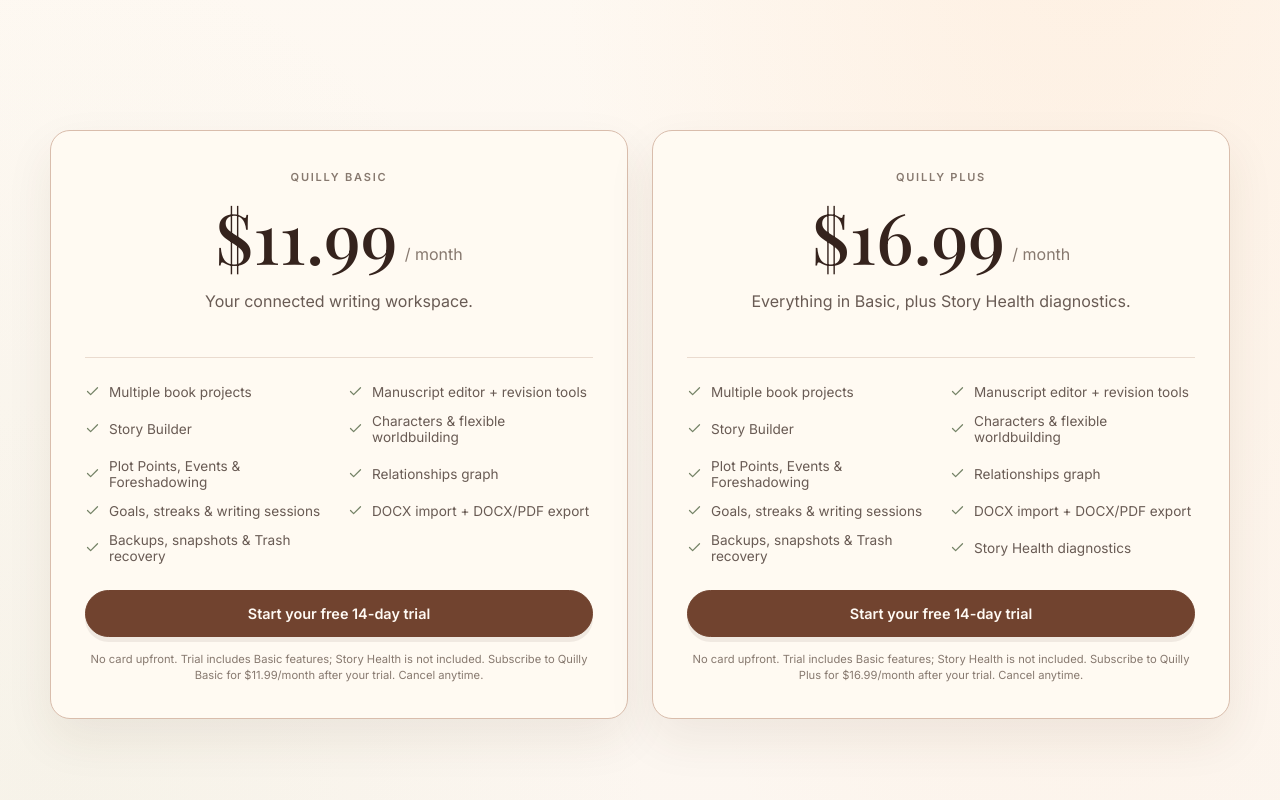
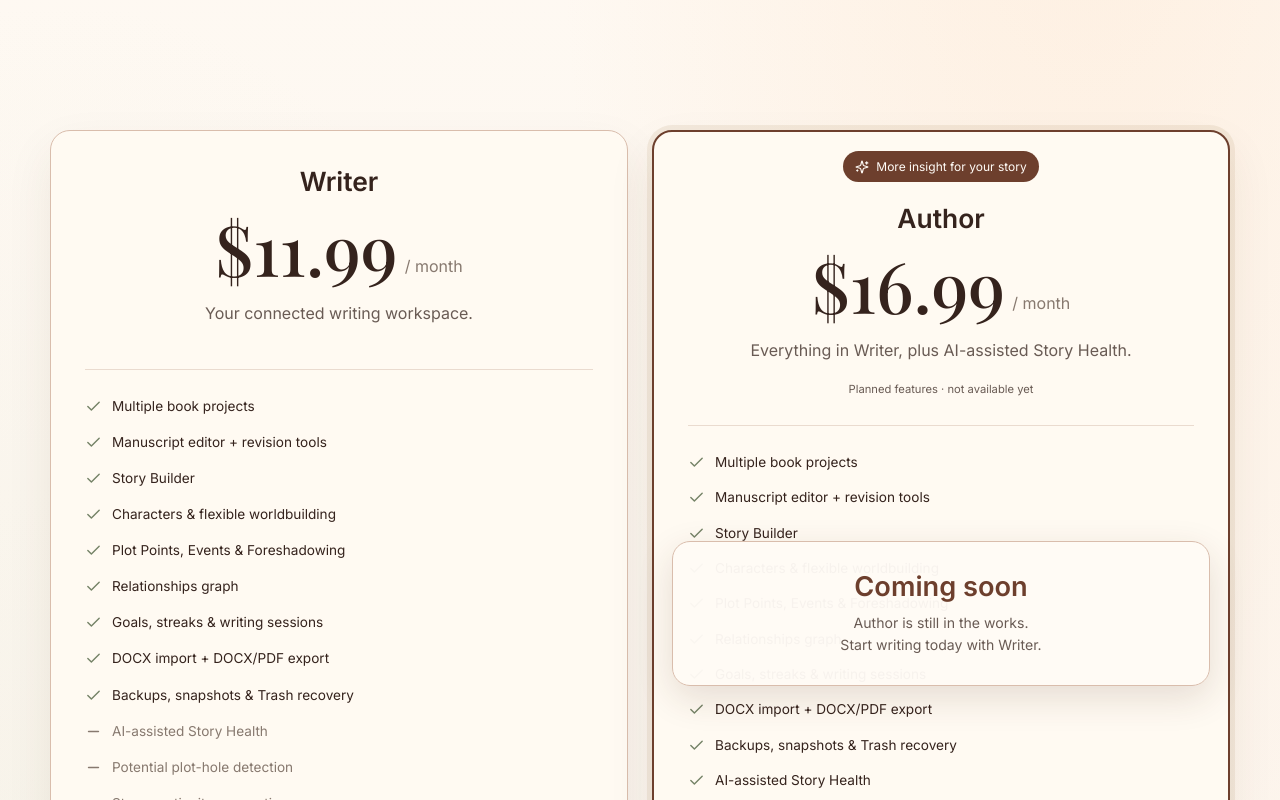
Before and after one commit to mhanna50/Bookworm-Site, a Next.js app: page /pricing in a window 1280 px wide. Shown: the part 500-1300 px from the top of the page. Built offline with nearby package versions, Linux system fonts and the light colour scheme; no server answers.

Commit message:
Compare Writer and upcoming Author plans with highlighted AI features

```diff
--- a/app/globals.css
+++ b/app/globals.css
@@ -979,3 +979,19 @@ body:before { opacity:.10; }
 }
 
 @media(max-width:760px){.pricing-wrap{grid-template-columns:1fr}}
+
+/* Writer / Author comparison */
+.pricing-wrap{align-items:stretch}
+.plan-card{position:relative;display:flex;flex-direction:column;min-width:0}
+.plan-card-author{border:2px solid var(--mocha);box-shadow:0 0 0 5px rgba(167,130,85,.12),var(--shadow)}
+.plan-name{font-size:1.65rem;margin:0 0 16px}
+.plan-highlight{display:flex;align-items:center;justify-content:center;gap:7px;background:var(--mocha);color:var(--ivory);border-radius:999px;padding:8px 12px;font-size:.75rem;margin:-15px auto 20px}
+.plan-checklist{list-style:none;padding:26px 0;margin:0;display:grid;gap:15px;flex:1}
+.plan-checklist li{display:flex;align-items:flex-start;gap:10px;font-size:.85rem;line-height:1.5}
+.plan-checklist svg{flex:none;color:var(--sage);margin-top:2px}
+.plan-checklist .plan-excluded{color:var(--muted)}
+.plan-checklist .plan-excluded svg{color:var(--muted)}
+.plan-coming-soon{position:absolute;z-index:1;left:18px;right:18px;top:45%;padding:28px 18px;text-align:center;background:rgba(255,251,246,.96);border:1px solid var(--line-strong);border-radius:18px;box-shadow:0 12px 36px rgba(80,45,30,.14)}
+.plan-coming-soon strong{display:block;font-size:1.7rem;color:var(--mocha)}
+.plan-coming-soon span{display:block;margin-top:9px;font-size:.88rem;line-height:1.6;color:var(--smoke)}
+.sr-only{position:absolute;width:1px;height:1px;padding:0;margin:-1px;overflow:hidden;clip:rect(0,0,0,0);white-space:nowrap;border:0}
--- a/app/pricing/layout.tsx
+++ b/app/pricing/layout.tsx
@@ -1,8 +1,8 @@
 import type { Metadata } from "next";
 
 export const metadata: Metadata = {
-  title: "Pricing — Basic $11.99 or Plus $16.99/Month",
-  description: "Try Quilly free for 14 days with no credit card required. Choose Basic for $11.99/month with writing, planning, relationships and exports, or Plus for $16.99/month including Story Health.",
+  title: "Pricing — Writer $11.99 or Author $16.99/Month",
+  description: "Try Quilly free for 14 days with no credit card required. Choose Writer for $11.99/month with writing, planning, relationships and exports, Author is coming soon at $16.99/month with AI-assisted Story Health.",
   alternates: { canonical: "/pricing" },
 };
 
@@ -15,7 +15,7 @@ const faqSchema = {
       name: "Do I need a credit card for the Quilly free trial?",
       acceptedAnswer: {
         "@type": "Answer",
-        text: "No. Quilly includes a 14-day free trial of Basic features with no credit card required. Story Health is not included in the free trial."
+        text: "No. Quilly includes a 14-day free trial of Writer features with no credit card required. Story Health is not included in the free trial."
       }
     },
     {
@@ -23,7 +23,7 @@ const faqSchema = {
       name: "What does Quilly cost after the free trial?",
       acceptedAnswer: {
         "@type": "Answer",
-        text: "After the 14-day free trial, Basic is $11.99/month and Plus is $16.99/month. Story Health is included in Plus."
+        text: "After the 14-day free trial, Writer is $11.99/month. Author is coming soon at $16.99/month with AI-assisted Story Health."
       }
     },
     {
--- a/app/pricing/page.tsx
+++ b/app/pricing/page.tsx
@@ -1,5 +1,5 @@
 import Link from "next/link";
-import { Check } from "lucide-react";
+import { Check, Minus, Sparkles } from "lucide-react";
 import { SiteShell } from "@/components/SiteShell";
 import { PricingFaq } from "@/components/PricingFaq";
 
@@ -12,7 +12,7 @@ export default function PricingPage() {
         <div className="site-container narrow">
           <span className="eyebrow">Simple pricing</span>
           <h1>Try Quilly <em>free for 14 days.</em></h1>
-          <p>No credit card required. Explore Quilly’s Basic writing and planning tools, then choose Basic at $11.99/month or Plus at $16.99/month. Story Health requires a Plus subscription and is not included in the trial.</p>
+          <p>No credit card required. Explore Writer’s writing and planning tools, then continue for $11.99/month. Author is coming soon at $16.99/month with AI-assisted Story Health. Story Health is not included in Writer or the free trial.</p>
           <div className="trial-callout" role="note" aria-label="Quilly trial terms">
             <strong>14 days free</strong>
             <span>No credit card required</span>
@@ -25,22 +25,40 @@ export default function PricingPage() {
       <section className="section pricing-section">
         <div className="site-container pricing-wrap">
           {([
-            { name: "Quilly Basic", price: "11.99", plus: false, description: "Your connected writing workspace." },
-            { name: "Quilly Plus", price: "16.99", plus: true, description: "Everything in Basic, plus Story Health diagnostics." },
-          ]).map(plan => <div className="price-card" key={plan.name}>
+            { name: "Writer", price: "11.99", author: false, description: "Your connected writing workspace." },
+            { name: "Author", price: "16.99", author: true, description: "Everything in Writer, plus AI-assisted Story Health." },
+          ]).map(plan => <article className={`price-card plan-card ${plan.author ? "plan-card-author" : ""}`} key={plan.name} aria-labelledby={`plan-${plan.name}`}>
+            {plan.author && <span className="plan-highlight"><Sparkles size={14} aria-hidden="true" /> More insight for your story</span>}
             <div className="price-card-top">
-              <span className="small-caps">{plan.name}</span>
+              <h2 id={`plan-${plan.name}`} className="plan-name">{plan.name}</h2>
               <div className="price"><strong>${plan.price}</strong><span>/ month</span></div>
               <p>{plan.description}</p>
+              {plan.author && <p className="fine-print">Planned features · not available yet</p>}
             </div>
-            <div className="price-features">
-              {["Multiple book projects","Manuscript editor + revision tools","Story Builder","Characters & flexible worldbuilding","Plot Points, Events & Foreshadowing","Relationships graph","Goals, streaks & writing sessions","DOCX import + DOCX/PDF export","Backups, snapshots & Trash recovery", ...(plan.plus ? ["Story Health diagnostics"] : [])].map(item => (
-                <div key={item}><Check size={15}/><span>{item}</span></div>
-              ))}
-            </div>
-            <a className="button large full" href={appSignup}>Start your free 14-day trial</a>
-            <p className="fine-print">No card upfront. Trial includes Basic features; Story Health is not included. Subscribe to {plan.name} for ${plan.price}/month after your trial. Cancel anytime.</p>
-          </div>)}
+            <ul className="plan-checklist">
+              {[
+                ["Multiple book projects", true],
+                ["Manuscript editor + revision tools", true],
+                ["Story Builder", true],
+                ["Characters & flexible worldbuilding", true],
+                ["Plot Points, Events & Foreshadowing", true],
+                ["Relationships graph", true],
+                ["Goals, streaks & writing sessions", true],
+                ["DOCX import + DOCX/PDF export", true],
+                ["Backups, snapshots & Trash recovery", true],
+                ["AI-assisted Story Health", plan.author],
+                ["Potential plot-hole detection", plan.author],
+                ["Story continuity suggestions", plan.author],
+                ["Character and timeline consistency checks", plan.author],
+                ["Unresolved threads & foreshadowing insights", plan.author],
+              ].map(([label, included]) => <li key={String(label)} className={included ? "" : "plan-excluded"}>
+                {included ? <Check size={17} aria-hidden="true" /> : <Minus size={17} aria-hidden="true" />}
+                <span><span className="sr-only">{included ? "Included: " : "Not included: "}</span>{label}</span>
+              </li>)}
+            </ul>
+            {plan.author ? <div className="plan-coming-soon" role="note"><strong>Coming soon</strong><span>Author is still in the works.<br />Start writing today with Writer.</span></div> : <a className="button large full" href={appSignup}>Try Writer free for 14 days</a>}
+            <p className="fine-print">{plan.author ? "Author is not available to purchase yet. AI suggestions will help guide your review; you stay in control of your story." : "No card upfront. Writer is $11.99/month after your trial. Story Health is not included. Cancel anytime."}</p>
+          </article>)}
         </div>
       </section>
 
--- a/components/PricingFaq.tsx
+++ b/components/PricingFaq.tsx
@@ -4,8 +4,8 @@ import { Minus } from "lucide-react";
 import { useState } from "react";
 
 const faqs = [
-  ["Do I need a credit card for the free trial?", "No. Quilly includes a 14-day free trial with no credit card required. Your trial includes Basic writing and planning features. Story Health requires a Plus subscription and is not included in the free trial."],
-  ["What happens after the 14-day trial?", "After the trial ends, choose Basic at $11.99/month or Plus at $16.99/month. Plus includes Story Health diagnostics. You will be asked to add a payment method to continue using the workspace."],
+  ["Do I need a credit card for the free trial?", "No. Quilly includes a 14-day free trial with no credit card required. Your trial includes Writer writing and planning features. Story Health will be available with Author, which is coming soon and is not included in the free trial."],
+  ["What happens after the 14-day trial?", "After the trial ends, continue with Writer at $11.99/month. Author is coming soon at $16.99/month with AI-assisted Story Health. You will be asked to add a payment method to continue using the workspace."],
   ["Can I cancel anytime?", "Yes. Quilly is a month-to-month subscription with no long-term contract."],
   ["Can I export my work?", "Export and recovery are treated as core ownership features, not premium lock-ins."],
   ["Is this only for fantasy writers?", "No. Quilly is built for long-form fiction across genres, including fantasy, mystery, romance, science fiction, thrillers, and more."],
```
